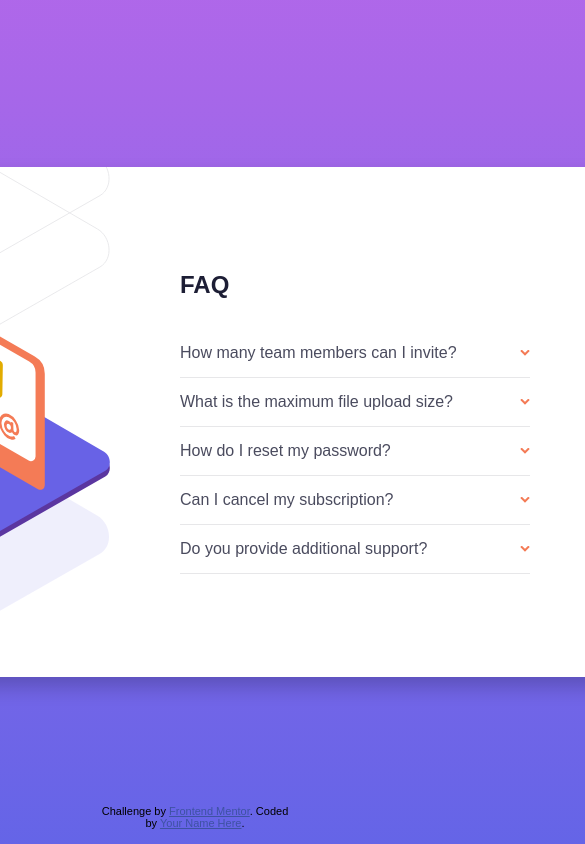
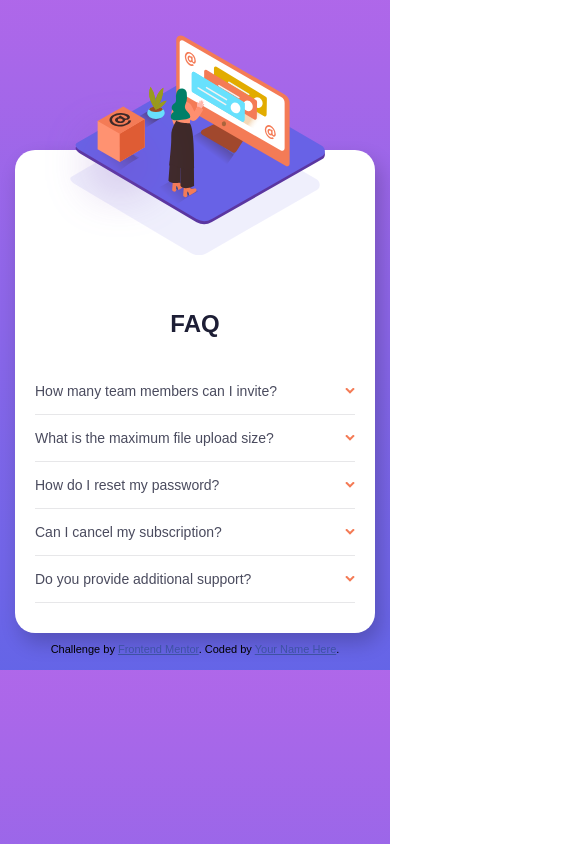
Before and after one commit to benzrire/faq-accordion-card, a plain HTML site: page index.html in a window 390 px wide. Shown: the top 844 px of the page, 585 px wide, since content can reach past the window. Drawn offline with nearby package versions, Linux system fonts and the light colour scheme; a web font is replaced by a local one.

Commit message:
add: faq mobile

```diff
--- a/assets/css/main.css
+++ b/assets/css/main.css
@@ -93,6 +93,8 @@ body {
 .faqs .sc-content .acd-group .acd .acd-title {
   position: relative;
 
+  font-size: 14px;
+
   padding-top: 15px;
   padding-bottom: 15px;
 
@@ -154,3 +156,66 @@ body {
 
   display: none;
 }
+
+@media screen and (max-width: 991px) {
+  body {
+    height: 100%;
+
+    padding: 150px 15px 15px 15px;
+    box-sizing: border-box;
+
+    justify-content: flex-start;
+  }
+
+  .attribution {
+    position: relative;
+
+    box-sizing: border-box;
+    display: block;
+    left: 0;
+    top: 0;
+
+    -webkit-transform: translateX(0);
+    -moz-transform: translateX(0);
+    -ms-transform: translateX(0);
+    transform: translateX(0);
+
+    margin-top: 10px;
+  }
+
+  .faqs {
+    width: 100%;
+    min-height: auto;
+
+    padding-top: 130px;
+
+    background: url(./../../images/bg-pattern-desktop.svg);
+    background-repeat: no-repeat;
+    background-size: 250px;
+    background-position: 50% -140px;
+    background-color: white;
+  }
+
+  .faqs .sc-content {
+    padding: 30px 20px;
+  }
+
+  .faqs .sc-content h1 {
+    text-align: center;
+  }
+
+  .faqs .box {
+    display: none;
+  }
+
+  .faqs .women {
+    position: absolute;
+
+    top: -115px;
+    left: 50%;
+    -webkit-transform: translateX(calc(-50% - 10px));
+    -moz-transform: translateX(calc(-50% - 10px));
+    -ms-transform: translateX(calc(-50% - 10px));
+    transform: translateX(calc(-50% - 10px));
+  }
+}
--- a/index.html
+++ b/index.html
@@ -15,6 +15,9 @@
 <body>
 
   <section class="faqs">
+    <div class="women">
+      <img width="280" src="./images/illustration-woman-online-mobile.svg" alt="">
+    </div>
     <div class="box">
       <img width="180" src="./images/illustration-box-desktop.svg" alt="">
     </div>
```
